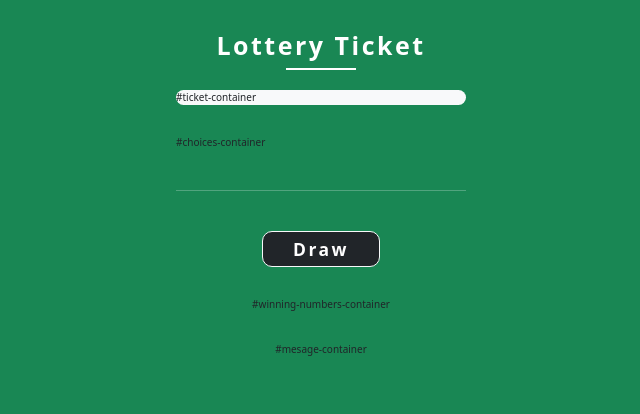
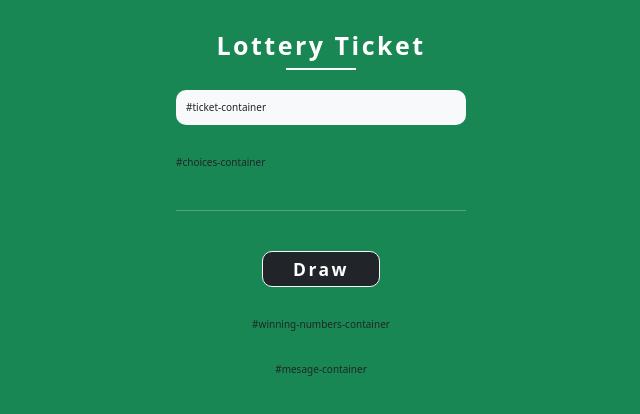
Before and after one commit to angellutz/Lotto_game, a plain HTML site: page index.html in a window 1280 px wide. Shown: the whole page, without its empty margins (319-959 px from the left). Drawn offline with nearby package versions, Linux system fonts and the light colour scheme.

Commit message:
padding to lotto ticket

```diff
--- a/index.html
+++ b/index.html
@@ -43,7 +43,9 @@
       <!-- ticket section -->
       <section id="top-section" class="d-flex flex-column w-100">
         <!-- ticket to be filled dinamically with JS -->
-        <div id="ticket-container" class="mb-5 bg-light">#ticket-container</div>
+        <div id="ticket-container" class="bg-light mb-5 p-3">
+          #ticket-container
+        </div>
         <!-- user chosed numbers to be populated by JS -->
         <div id="choices-container" class="mb-5 w-100">#choices-container</div>
         <hr class="bg-light" />
```
